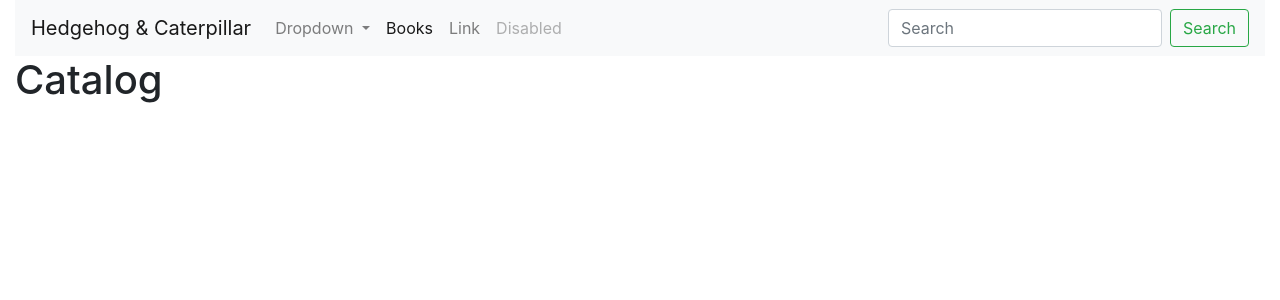
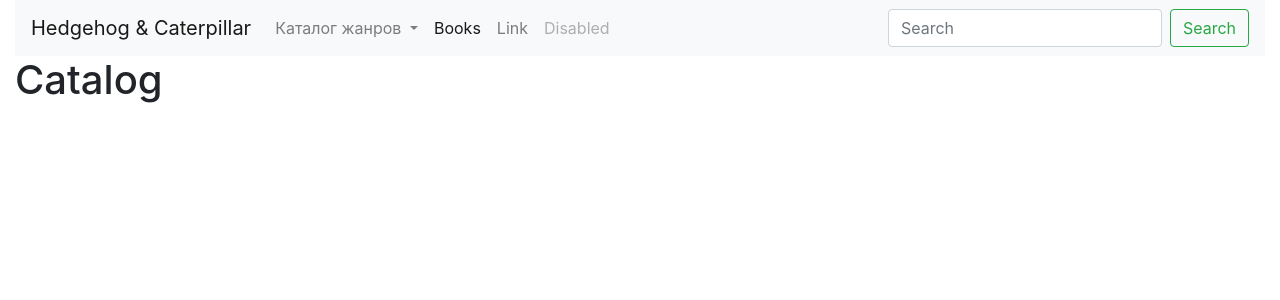
Before and after one commit to paganism/bookstore, a Django app: template bookstore/store/templates/store/catalog.html in a window 1280 px wide. Shown: the top 300 px of the page. Run offline with Django 3.2, Linux system fonts and the light colour scheme; the template is opened without the code that fills it, so the values that code supplies are empty; some libraries are stand-ins or nearby versions.

Commit message:
added catalog to navbar

```diff
--- a/bookstore/store/templates/base_generic.html
+++ b/bookstore/store/templates/base_generic.html
@@ -19,7 +19,7 @@
         <!-- <div class="row">
 
             <div class="col-sm-10 col-md-10"> -->
-                <nav class="navbar navbar-expand-lg navbar-light bg-light">
+                <nav class="navbar navbar-expand-md navbar-light bg-light">
                     <a class="navbar-brand" href="#">Hedgehog & Caterpillar</a>
                     <button class="navbar-toggler" type="button" data-toggle="collapse" data-target="#navbarSupportedContent" aria-controls="navbarSupportedContent" aria-expanded="false" aria-label="Toggle navigation">
                       <span class="navbar-toggler-icon"></span>
@@ -29,13 +29,16 @@
                       <ul class="navbar-nav mr-auto">
                             <li class="nav-item dropdown">
                                     <a class="nav-link dropdown-toggle" href="#" id="navbarDropdown" role="button" data-toggle="dropdown" aria-haspopup="true" aria-expanded="false">
-                                      Dropdown
+                                      Каталог жанров
                                     </a>
                                     <div class="dropdown-menu" aria-labelledby="navbarDropdown">
-                                      <a class="dropdown-item" href="#">Action</a>
-                                      <a class="dropdown-item" href="#">Another action</a>
-                                      <div class="dropdown-divider"></div>
-                                      <a class="dropdown-item" href="#">Something else here</a>
+                                            {% for group in genregroups_list %}
+                                            <a class="dropdown-item" href="#">{{ group.name }}</a>
+                                            {% endfor %}
+                                      <!-- <a class="dropdown-item" href="#">Action</a> -->
+                                      <!-- <a class="dropdown-item" href="#">Another action</a> -->
+                                      <!-- <div class="dropdown-divider"></div> -->
+                                      <!-- <a class="dropdown-item" href="#">Something else here</a> -->
                                     </div>
                             </li>
                         <li class="nav-item active">
@@ -57,6 +60,7 @@
                   </nav>
             <!-- </div>
             <div class="col-sm-10 "> -->
+
             {% block content %}{% endblock %}
             {% block pagination %}
                 {% if is_paginated%}
```
Also changed, not shown: bookstore/store/views.py (+8 -4 lines), bookstore/store/templates/store/book_list.html (line endings or trailing spaces).
